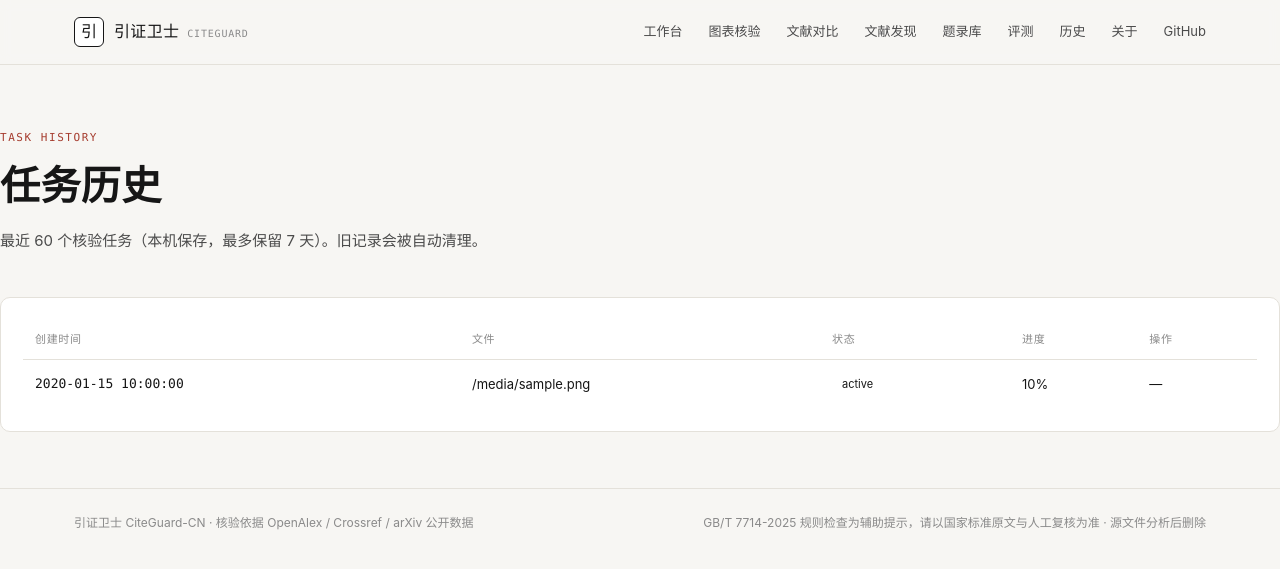
After one commit to kkk431/citeguard-cn, a FastAPI app: template web/templates/history.html in a window 1280 px wide. The commit adds this page. Shown: the top 569 px of the page. Run offline with FastAPI, Linux system fonts and the light colour scheme; the template is opened without the code that fills it: most values are stand-ins (such as "Sample title", 1, 10 or a date in 2020); some libraries are stand-ins or nearby versions.

Commit message:
Add task history page (v0.9.9)

```diff
--- a/scripts/package_deliverable.py
+++ b/scripts/package_deliverable.py
@@ -12,7 +12,7 @@ excluded
 
 Usage
     python scripts/package_deliverable.py
-    python scripts/package_deliverable.py --name citeguard-cn-0.9.8.zip
+    python scripts/package_deliverable.py --name citeguard-cn-0.9.9.zip
     python scripts/package_deliverable.py --root . --out dist --quiet
 
 The script prints the file manifest, the total uncompressed size and the final
@@ -30,7 +30,7 @@ from typing import Iterable, Optional
 from zipfile import ZIP_DEFLATED, ZipFile
 
 ROOT = Path(__file__).resolve().parents[1]
-DEFAULT_NAME = "citeguard-cn-0.9.8.zip"
+DEFAULT_NAME = "citeguard-cn-0.9.9.zip"
 
 # Directories pruned wherever they appear in the tree.
 EXCLUDE_DIR_NAMES = {
--- a/web/app.py
+++ b/web/app.py
@@ -90,7 +90,7 @@ async def lifespan(_app: FastAPI):
     yield
 
 
-app = FastAPI(title="引证卫士 CiteGuard-CN", version="0.9.8", lifespan=lifespan)
+app = FastAPI(title="引证卫士 CiteGuard-CN", version="0.9.9", lifespan=lifespan)
 app.mount("/static", StaticFiles(directory=str(BASE / "static")), name="static")
 templates = Jinja2Templates(directory=str(BASE / "templates"))
 
@@ -512,6 +512,16 @@ def _report_to_csv(report: dict) -> str:
             ]
         )
     return buf.getvalue()
+
+
+@app.get("/history", response_class=HTMLResponse)
+def history_page(request: Request):
+    jobs = manager.recent(60)
+    for job in jobs:
+        job["has_report"] = _report_path(job["id"]).exists()
+    return templates.TemplateResponse(
+        request, "history.html", {"jobs": jobs, "active": "history"}
+    )
 
 
 @app.get("/report/{job_id}", response_class=HTMLResponse)
@@ -1120,4 +1130,4 @@ def benchmark_api():
 
 @app.get("/api/health")
 def health():
-    return {"ok": True, "version": "0.9.8", "supported": sorted(ALLOWED_SUFFIXES)}
+    return {"ok": True, "version": "0.9.9", "supported": sorted(ALLOWED_SUFFIXES)}
--- a/web/templates/base.html
+++ b/web/templates/base.html
@@ -21,6 +21,7 @@
         <a href="/discover" class="{% if active == 'discover' %}on{% endif %}">文献发现</a>
         <a href="/library" class="{% if active == 'library' %}on{% endif %}">题录库</a>
         <a href="/benchmark" class="{% if active == 'benchmark' %}on{% endif %}">评测</a>
+    <a href="/history" class="{% if active == 'history' %}on{% endif %}">历史</a>
         <a href="/about" class="{% if active == 'about' %}on{% endif %}">关于</a>
         <a href="https://github.com/kkk431/citeguard-cn" target="_blank" rel="noopener">GitHub</a>
       </nav>
--- /dev/null
+++ b/web/templates/history.html
@@ -0,0 +1,39 @@
+{% extends "base.html" %}
+{% block title %}任务历史 · 引证卫士{% endblock %}
+{% block content %}
+<section class="hero">
+  <div class="hero-main">
+    <div class="kicker">TASK HISTORY</div>
+    <h1>任务历史</h1>
+    <p class="lede">最近 60 个核验任务（本机保存，最多保留 7 天）。旧记录会被自动清理。</p>
+  </div>
+</section>
+
+<div class="panel">
+  {% if jobs %}
+  <table class="table">
+    <thead><tr><th>创建时间</th><th>文件</th><th>状态</th><th>进度</th><th>操作</th></tr></thead>
+    <tbody>
+    {% for job in jobs %}
+      <tr>
+        <td class="mono">{{ job.created_at }}</td>
+        <td>{{ job.filename or '—' }}</td>
+        <td>
+          {% if job.status == 'done' %}<span class="pill ok">完成</span>
+          {% elif job.status == 'error' %}<span class="pill bad">失败</span>
+          {% elif job.status == 'running' %}<span class="pill warn">运行中</span>
+          {% else %}<span class="pill">{{ job.status }}</span>{% endif %}
+        </td>
+        <td>{{ job.progress }}%</td>
+        <td>
+          {% if job.has_report %}<a href="/report/{{ job.id }}">查看报告</a>{% else %}<span class="muted">—</span>{% endif %}
+        </td>
+      </tr>
+    {% endfor %}
+    </tbody>
+  </table>
+  {% else %}
+  <p class="muted">还没有任务记录。回到<a href="/">工作台</a>上传一份文献试试。</p>
+  {% endif %}
+</div>
+{% endblock %}
```
Also changed, not shown: docs/HANDOFF.md (+9 -0 lines), docs/deployment.md (+7 -7 lines), tests/test_web.py (+8 -0 lines), README.md.
